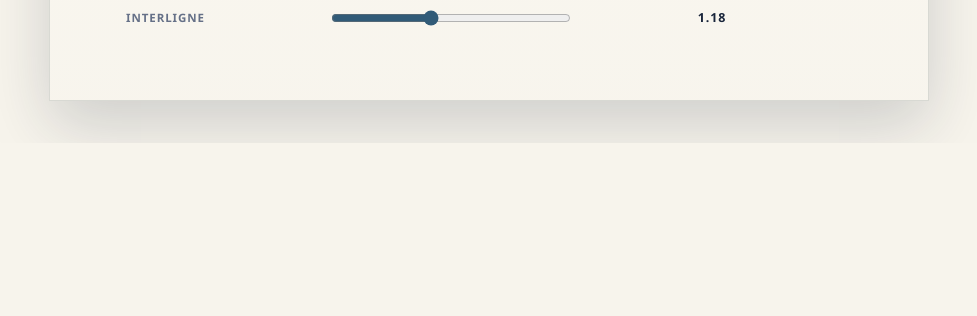
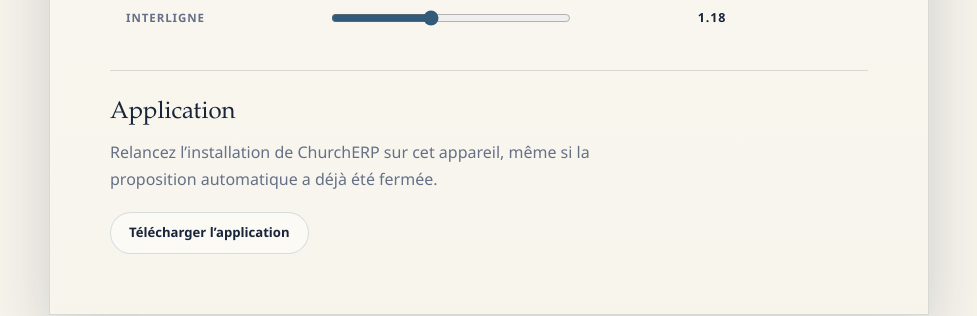
Before and after one commit to lcordey/church-erp, a Next.js app: page /settings in a window 1280 px wide. Shown: the part 1688-2004 px from the top of the page, without its empty margins (275-1252 px from the left). Before the commit the page ends 1831 px from the top, so only its background shows below. Built offline with nearby package versions, Linux system fonts and the light colour scheme; no server answers.

Commit message:
Add manual PWA install entrypoint

```diff
--- a/app/globals.css
+++ b/app/globals.css
@@ -784,6 +784,47 @@
   flex-direction: column;
 }
 
+.settings-install-card {
+  display: grid;
+  gap: 18px;
+}
+
+.settings-install-card h2 {
+  margin: 0;
+}
+
+.settings-install-card p {
+  margin: 8px 0 0;
+}
+
+.settings-install-card__actions {
+  display: grid;
+  gap: 10px;
+  justify-items: start;
+}
+
+.settings-install-card__button {
+  min-height: 42px;
+  border: 1px solid var(--accent-border);
+  border-radius: 999px;
+  padding: 0 18px;
+  color: var(--ink);
+  background: var(--surface-input);
+  cursor: pointer;
+  font: 800 0.82rem/1 var(--sans);
+}
+
+.settings-install-card__button:disabled {
+  cursor: not-allowed;
+  opacity: 0.55;
+}
+
+.settings-install-card__status {
+  margin: 0;
+  color: var(--muted);
+  font-size: 0.9rem;
+}
+
 .settings-badge {
   display: inline-flex;
   min-height: 34px;
--- a/app/settings/page.tsx
+++ b/app/settings/page.tsx
@@ -1,4 +1,5 @@
 import { AppThemeToggle } from "@/src/components/app-theme-toggle";
+import { PwaInstallSettings } from "@/src/components/pwa-install-settings";
 import { MusicNotationToggle } from "@/src/modules/songs/components/music-notation-toggle";
 import { SongRenderPreferencesControls } from "@/src/modules/songs/components/song-render-preferences-controls";
 
@@ -45,6 +46,10 @@
           </div>
           <SongRenderPreferencesControls showDescription />
         </div>
+
+        <div className="settings-section settings-section--stacked">
+          <PwaInstallSettings />
+        </div>
       </section>
     </main>
   );
--- a/src/components/pwa-install-prompt.tsx
+++ b/src/components/pwa-install-prompt.tsx
@@ -1,62 +1,16 @@
 "use client";
 
 import { useEffect, useState } from "react";
-
-type BeforeInstallPromptEvent = Event & {
-  prompt: () => Promise<void>;
-  userChoice: Promise<{
-    outcome: "accepted" | "dismissed";
-    platform: string;
-  }>;
-};
-
-type NavigatorWithStandalone = Navigator & {
-  standalone?: boolean;
-  userAgentData?: {
-    mobile?: boolean;
-  };
-};
-
-const DISMISS_KEY = "churcherp:pwa-install-dismissed";
-
-type InstallPlatform = "ios" | "android" | "other-mobile" | "desktop";
-
-function isMobileDevice(): boolean {
-  const navigatorWithHints = window.navigator as NavigatorWithStandalone;
-
-  if (typeof navigatorWithHints.userAgentData?.mobile === "boolean") {
-    return navigatorWithHints.userAgentData.mobile;
-  }
-
-  const userAgent = window.navigator.userAgent;
-  const isMobileUserAgent =
-    /Android|iPhone|iPad|iPod|Mobile|Windows Phone/i.test(userAgent);
-  const isIpadDesktopMode =
-    /Macintosh/i.test(userAgent) && window.navigator.maxTouchPoints > 1;
-  const hasTouchPrimaryInput = window.matchMedia("(pointer: coarse)").matches;
-
-  return (isMobileUserAgent || isIpadDesktopMode) && hasTouchPrimaryInput;
-}
-
-function getInstallPlatform(): InstallPlatform {
-  if (!isMobileDevice()) {
-    return "desktop";
-  }
-
-  const userAgent = window.navigator.userAgent;
-  const isIpadDesktopMode =
-    /Macintosh/i.test(userAgent) && window.navigator.maxTouchPoints > 1;
-
-  if (/iPhone|iPad|iPod/i.test(userAgent) || isIpadDesktopMode) {
-    return "ios";
-  }
-
-  if (/Android/i.test(userAgent)) {
-    return "android";
-  }
-
-  return "other-mobile";
-}
+import {
+  clearPwaInstallDismissal,
+  dismissPwaInstallPrompt,
+  getInstallPlatform,
+  isPwaInstallDismissed,
+  isRunningStandalone,
+  markPwaInstalled,
+  rememberDeferredInstallPrompt,
+  type BeforeInstallPromptEvent,
+} from "./pwa-install";
 
 export function PwaInstallPrompt() {
   const [isVisible, setIsVisible] = useState(false);
@@ -80,17 +34,13 @@
 
     void registerServiceWorker();
 
-    const isStandalone =
-      window.matchMedia("(display-mode: standalone)").matches ||
-      // Safari on iOS still exposes this flag.
-      (window.navigator as NavigatorWithStandalone).standalone === true;
     const platform = getInstallPlatform();
 
-    if (isStandalone || platform === "desktop") {
+    if (isRunningStandalone() || platform === "desktop") {
       return;
     }
 
-    if (window.localStorage.getItem(DISMISS_KEY) === "true") {
+    if (isPwaInstallDismissed()) {
       return;
     }
 
@@ -103,11 +53,14 @@
 
     const handleBeforeInstallPrompt = (event: Event) => {
       event.preventDefault();
-      setDeferredPrompt(event as BeforeInstallPromptEvent);
+      const promptEvent = event as BeforeInstallPromptEvent;
+      rememberDeferredInstallPrompt(promptEvent);
+      setDeferredPrompt(promptEvent);
       setIsVisible(true);
     };
 
     const handleAppInstalled = () => {
+      markPwaInstalled();
       setDeferredPrompt(null);
       setIsVisible(false);
     };
@@ -140,20 +93,21 @@
 
     await promptEvent.prompt();
     const choice = await promptEvent.userChoice;
+    rememberDeferredInstallPrompt(null);
     setDeferredPrompt(null);
     setIsVisible(false);
 
     if (choice.outcome === "dismissed") {
-      window.localStorage.setItem(DISMISS_KEY, "true");
+      dismissPwaInstallPrompt();
     } else {
-      window.localStorage.removeItem(DISMISS_KEY);
+      clearPwaInstallDismissal();
     }
   };
 
   const handleDismiss = () => {
     setDeferredPrompt(null);
     setIsVisible(false);
-    window.localStorage.setItem(DISMISS_KEY, "true");
+    dismissPwaInstallPrompt();
   };
 
   const isNativePromptAvailable = deferredPrompt !== null;
--- /dev/null
+++ b/src/components/pwa-install-settings.tsx
@@ -0,0 +1,117 @@
+"use client";
+
+import { useEffect, useState } from "react";
+
+import {
+  clearPwaInstallDismissal,
+  dismissPwaInstallPrompt,
+  getInstallPlatform,
+  getPwaInstallState,
+  isRunningStandalone,
+  markPwaInstalled,
+  rememberDeferredInstallPrompt,
+  subscribeToPwaInstall,
+} from "./pwa-install";
+
+export function PwaInstallSettings() {
+  const [deferredPrompt, setDeferredPrompt] = useState(
+    () => getPwaInstallState().deferredPrompt,
+  );
+  const [isInstalled, setIsInstalled] = useState(
+    () =>
+      getPwaInstallState().isInstalled ||
+      (typeof window !== "undefined" && isRunningStandalone()),
+  );
+  const [statusMessage, setStatusMessage] = useState("");
+  const [isPromptPending, setIsPromptPending] = useState(false);
+
+  useEffect(() => {
+    return subscribeToPwaInstall(() => {
+      const nextState = getPwaInstallState();
+      setDeferredPrompt(nextState.deferredPrompt);
+      setIsInstalled(nextState.isInstalled || isRunningStandalone());
+    });
+  }, []);
+
+  const installPlatform =
+    typeof window === "undefined" ? "desktop" : getInstallPlatform();
+
+  const handleInstall = async () => {
+    clearPwaInstallDismissal();
+    setStatusMessage("");
+    const promptEvent = deferredPrompt;
+
+    if (promptEvent !== null) {
+      setIsPromptPending(true);
+
+      try {
+        await promptEvent.prompt();
+        const choice = await promptEvent.userChoice;
+        rememberDeferredInstallPrompt(null);
+
+        if (choice.outcome === "accepted") {
+          clearPwaInstallDismissal();
+          markPwaInstalled();
+          setDeferredPrompt(null);
+          setStatusMessage("L’installation a été lancée sur cet appareil.");
+        } else {
+          dismissPwaInstallPrompt();
+          setDeferredPrompt(null);
+          setStatusMessage("La demande d’installation a été refermée.");
+        }
+      } finally {
+        setIsPromptPending(false);
+      }
+
+      return;
+    }
+
+    if (installPlatform === "ios") {
+      setStatusMessage(
+        "Sur iPhone ou iPad, ouvrez le menu Partager de Safari puis choisissez « Sur l’écran d’accueil ».",
+      );
+      return;
+    }
+
+    if (installPlatform === "desktop") {
+      setStatusMessage(
+        "Utilisez le menu du navigateur puis l’option d’installation de l’application.",
+      );
+      return;
+    }
+
+    setStatusMessage(
+      "Si la fenêtre d’installation n’apparaît pas, ouvrez le menu du navigateur puis choisissez l’option d’installation.",
+    );
+  };
+
+  return (
+    <div className="settings-install-card">
+      <div>
+        <h2>Application</h2>
+        <p>
+          Relancez l’installation de ChurchERP sur cet appareil, même si la
+          proposition automatique a déjà été fermée.
+        </p>
+      </div>
+
+      <div className="settings-install-card__actions">
+        <button
+          className="settings-install-card__button"
+          disabled={isInstalled || isPromptPending}
+          onClick={() => void handleInstall()}
+          type="button"
+        >
+          {isInstalled
+            ? "Application déjà installée"
+            : isPromptPending
+              ? "Ouverture…"
+              : "Télécharger l’application"}
+        </button>
+        {statusMessage ? (
+          <p className="settings-install-card__status">{statusMessage}</p>
+        ) : null}
+      </div>
+    </div>
+  );
+}
--- /dev/null
+++ b/src/components/pwa-install.ts
@@ -0,0 +1,112 @@
+"use client";
+
+export type BeforeInstallPromptEvent = Event & {
+  prompt: () => Promise<void>;
+  userChoice: Promise<{
+    outcome: "accepted" | "dismissed";
+    platform: string;
+  }>;
+};
+
+type NavigatorWithStandalone = Navigator & {
+  standalone?: boolean;
+  userAgentData?: {
+    mobile?: boolean;
+  };
+};
+
+export type InstallPlatform = "ios" | "android" | "other-mobile" | "desktop";
+
+export const PWA_INSTALL_DISMISS_KEY = "churcherp:pwa-install-dismissed";
+
+let currentDeferredPrompt: BeforeInstallPromptEvent | null = null;
+let isAppInstalled = false;
+const listeners = new Set<() => void>();
+
+function notifyListeners() {
+  listeners.forEach((listener) => listener());
+}
+
+export function subscribeToPwaInstall(listener: () => void) {
+  listeners.add(listener);
+
+  return () => {
+    listeners.delete(listener);
+  };
+}
+
+export function getPwaInstallState() {
+  return {
+    deferredPrompt: currentDeferredPrompt,
+    isInstalled: isAppInstalled,
+  };
+}
+
+export function rememberDeferredInstallPrompt(
+  promptEvent: BeforeInstallPromptEvent | null,
+) {
+  currentDeferredPrompt = promptEvent;
+  notifyListeners();
+}
+
+export function markPwaInstalled() {
+  currentDeferredPrompt = null;
+  isAppInstalled = true;
+  notifyListeners();
+}
+
+export function clearPwaInstallDismissal() {
+  window.localStorage.removeItem(PWA_INSTALL_DISMISS_KEY);
+}
+
+export function dismissPwaInstallPrompt() {
+  window.localStorage.setItem(PWA_INSTALL_DISMISS_KEY, "true");
+}
+
+export function isPwaInstallDismissed() {
+  return window.localStorage.getItem(PWA_INSTALL_DISMISS_KEY) === "true";
+}
+
+export function isMobileDevice(): boolean {
+  const navigatorWithHints = window.navigator as NavigatorWithStandalone;
+
+  if (typeof navigatorWithHints.userAgentData?.mobile === "boolean") {
+    return navigatorWithHints.userAgentData.mobile;
+  }
+
+  const userAgent = window.navigator.userAgent;
+  const isMobileUserAgent =
+    /Android|iPhone|iPad|iPod|Mobile|Windows Phone/i.test(userAgent);
+  const isIpadDesktopMode =
+    /Macintosh/i.test(userAgent) && window.navigator.maxTouchPoints > 1;
+  const hasTouchPrimaryInput = window.matchMedia("(pointer: coarse)").matches;
+
+  return (isMobileUserAgent || isIpadDesktopMode) && hasTouchPrimaryInput;
+}
+
+export function getInstallPlatform(): InstallPlatform {
+  if (!isMobileDevice()) {
+    return "desktop";
+  }
+
+  const userAgent = window.navigator.userAgent;
+  const isIpadDesktopMode =
+    /Macintosh/i.test(userAgent) && window.navigator.maxTouchPoints > 1;
+
+  if (/iPhone|iPad|iPod/i.test(userAgent) || isIpadDesktopMode) {
+    return "ios";
+  }
+
+  if (/Android/i.test(userAgent)) {
+    return "android";
+  }
+
+  return "other-mobile";
+}
+
+export function isRunningStandalone() {
+  return (
+    window.matchMedia("(display-mode: standalone)").matches ||
+    (window.navigator as NavigatorWithStandalone).standalone === true
+  );
+}
```
Also changed, not shown: 2 other files (tests, documents, lock files or other folders).
